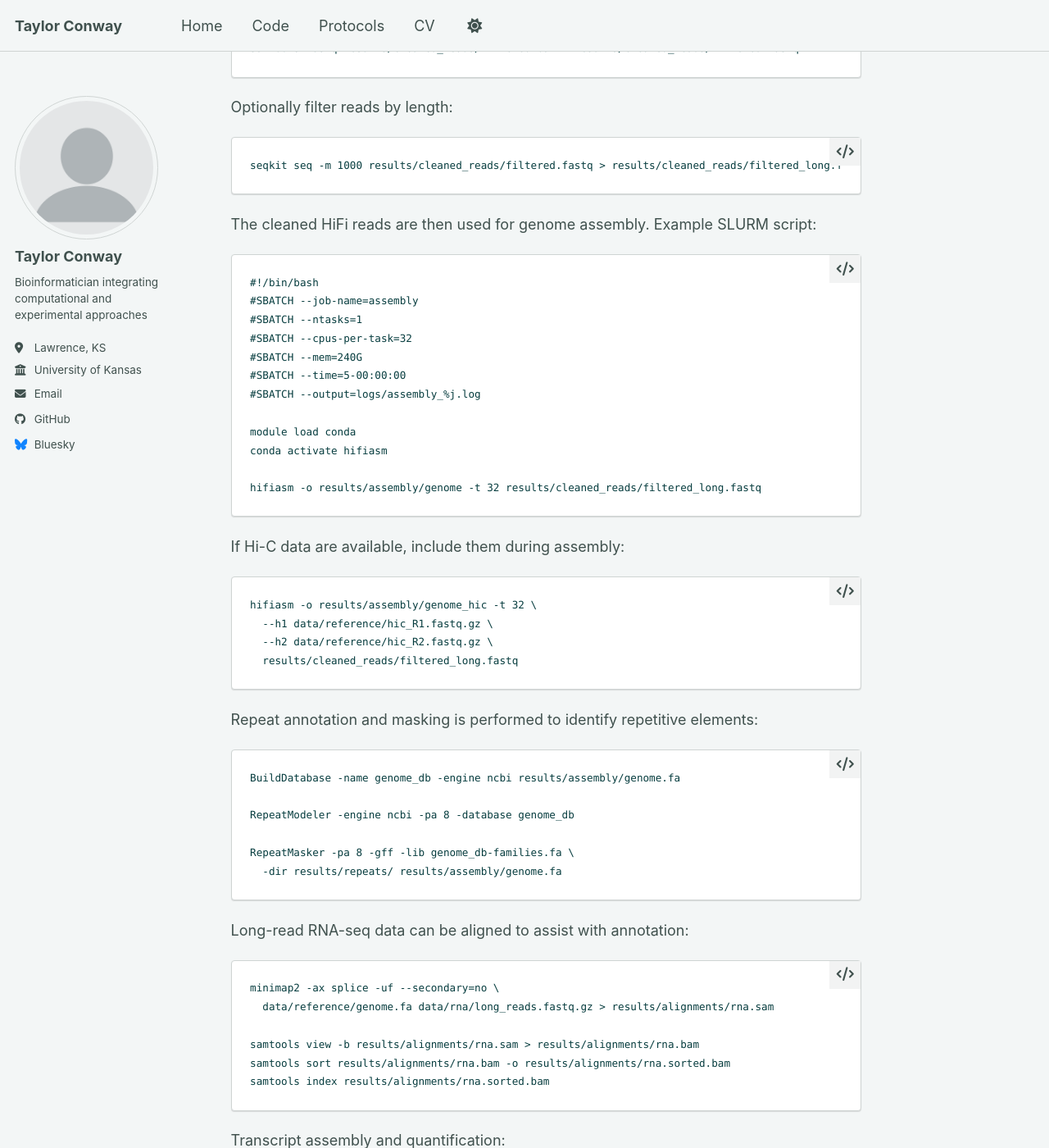
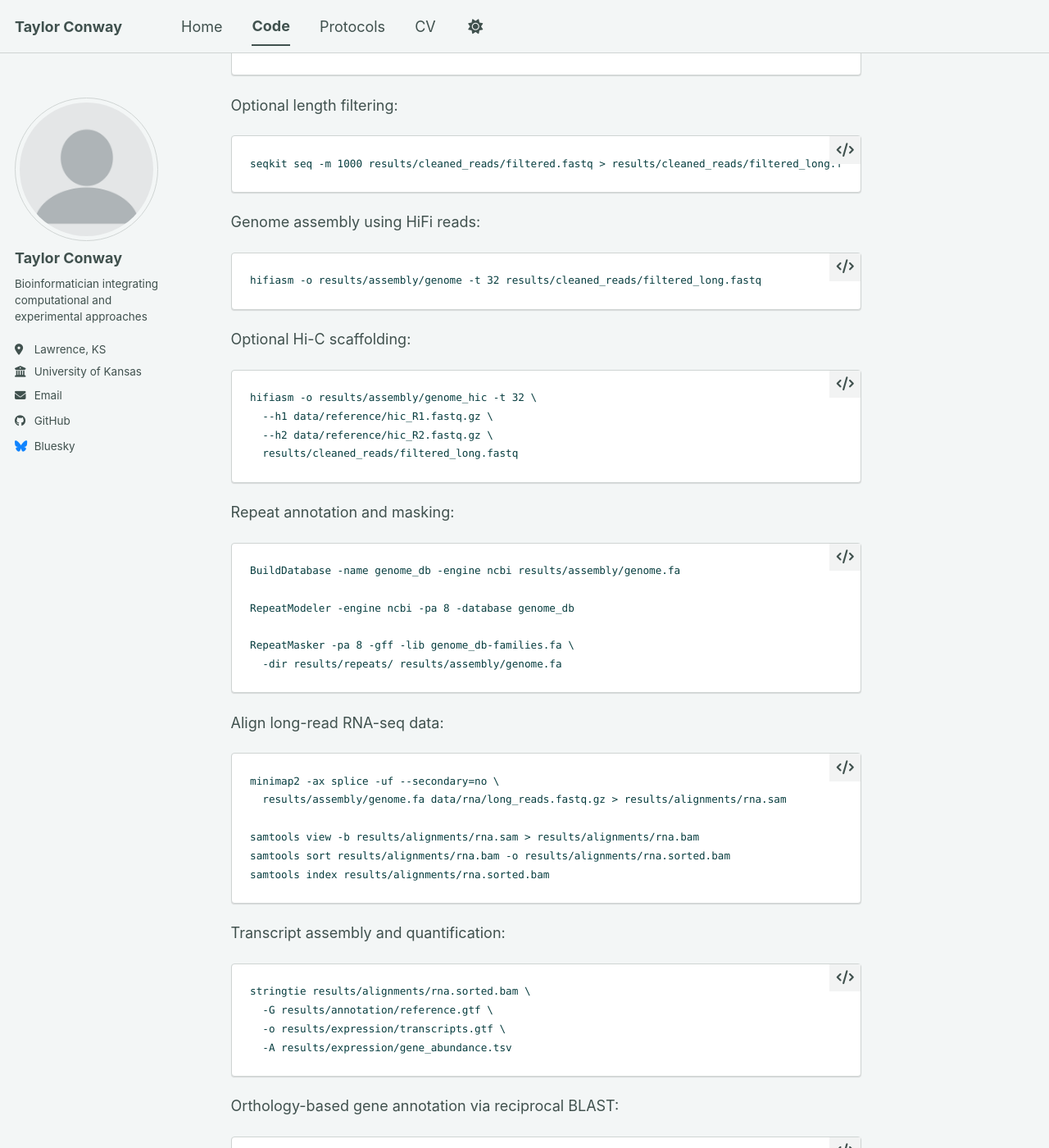
Before and after one commit to ShesCodingOverHere/TaylorConway.github.io, a Jekyll site: the page built from _pages/PacBioHiFiGenomeAssemblyandAnnotationPipeline.md, in a window 1280 px wide and 1400 px high, scrolled down 1454 px. Shown: the whole window at 82% size. Built offline with Jekyll 4.4.1, drawn with Linux system fonts in a browser that asks for light colours; a script bundle is joined from its source files by our own code; library files that are not in the unit come from our copies; some of the changed text lies outside the part shown.

Commit message:
Update and rename PacBioHiFiGenomeAssemblyandAnnotationPipeline.md to PacBioHiFiGenomeAssemblyandAnnotationPipeline.md

````diff
--- a/files/PacBioHiFiGenomeAssemblyandAnnotationPipeline.md
+++ b/_pages/PacBioHiFiGenomeAssemblyandAnnotationPipeline.md
@@ -27,19 +30,20 @@
 └── logs/
 ```
 
-HiFi reads are first generated from subreads (if starting from BAM):
+HiFi reads are generated from subreads (if starting from BAM):
 
 ```
-pbccs data/raw/input.subreads.bam results/cleaned_reads/hifi.bam --report-file results/logs/ccs_report.txt
+pbccs data/raw/input.subreads.bam results/cleaned_reads/hifi.bam \
+  --report-file results/logs/ccs_report.txt
 ```
 
-Convert to FASTQ for downstream processing:
+Convert to FASTQ:
 
 ```
 samtools fastq results/cleaned_reads/hifi.bam > results/cleaned_reads/hifi.fastq
 ```
 
-To remove contaminant reads, align HiFi reads to a contaminant reference (e.g., bacteria, adapters, host contaminants):
+Remove contaminant reads by aligning to a contaminant reference:
 
 ```
 minimap2 -d data/reference/contaminant.mmi data/reference/contaminant.fa
@@ -57,30 +61,19 @@
 samtools fastq results/cleaned_reads/filtered.bam > results/cleaned_reads/filtered.fastq
 ```
 
-Optionally filter reads by length:
+Optional length filtering:
 
 ```
 seqkit seq -m 1000 results/cleaned_reads/filtered.fastq > results/cleaned_reads/filtered_long.fastq
 ```
 
-The cleaned HiFi reads are then used for genome assembly. Example SLURM script:
+Genome assembly using HiFi reads:
 
 ```
-#!/bin/bash
-#SBATCH --job-name=assembly
-#SBATCH --ntasks=1
-#SBATCH --cpus-per-task=32
-#SBATCH --mem=240G
-#SBATCH --time=5-00:00:00
-#SBATCH --output=logs/assembly_%j.log
-
-module load conda
-conda activate hifiasm
-
 hifiasm -o results/assembly/genome -t 32 results/cleaned_reads/filtered_long.fastq
 ```
 
-If Hi-C data are available, include them during assembly:
+Optional Hi-C scaffolding:
 
 ```
 hifiasm -o results/assembly/genome_hic -t 32 \
@@ -89,7 +82,7 @@
   results/cleaned_reads/filtered_long.fastq
 ```
 
-Repeat annotation and masking is performed to identify repetitive elements:
+Repeat annotation and masking:
 
 ```
 BuildDatabase -name genome_db -engine ncbi results/assembly/genome.fa
@@ -100,11 +93,11 @@
   -dir results/repeats/ results/assembly/genome.fa
 ```
 
-Long-read RNA-seq data can be aligned to assist with annotation:
+Align long-read RNA-seq data:
 
 ```
 minimap2 -ax splice -uf --secondary=no \
-  data/reference/genome.fa data/rna/long_reads.fastq.gz > results/alignments/rna.sam
+  results/assembly/genome.fa data/rna/long_reads.fastq.gz > results/alignments/rna.sam
 
 samtools view -b results/alignments/rna.sam > results/alignments/rna.bam
 samtools sort results/alignments/rna.bam -o results/alignments/rna.sorted.bam
@@ -120,9 +113,7 @@
   -A results/expression/gene_abundance.tsv
 ```
 
-To assign ortholog-based gene names, perform reciprocal BLAST between predicted proteins and a reference proteome.
-
-Forward BLAST (query vs reference):
+Orthology-based gene annotation via reciprocal BLAST:
 
 ```
 blastp -query results/annotation/proteins.fa \
@@ -169,16 +160,12 @@
   > results/annotation/reciprocal.tsv
 ```
 
-Format forward and reciprocal hits:
+Identify reciprocal best hits:
 
 ```
 awk '{print $1 "\t" $2}' results/annotation/forward_blast.tsv > results/annotation/forward_pairs.txt
 awk '{print $2 "\t" $1}' results/annotation/reciprocal.tsv > results/annotation/reciprocal_pairs.txt
-```
 
-Identify reciprocal best hits:
-
-```
 sort results/annotation/forward_pairs.txt results/annotation/reciprocal_pairs.txt | uniq > results/annotation/rbh.txt
 ```
 
@@ -188,4 +175,4 @@
 python scripts/rename_genes.py
 ```
 
-The final outputs include a repeat-masked genome assembly, transcript-supported gene models, ortholog-informed gene names, and expression estimates. This pipeline can be extended with additional polishing, scaffolding, or comparative genomics analyses depending on project goals.
+This pipeline produces a repeat-masked genome assembly, transcript-supported gene models, ortholog-informed annotations, and expression estimates. It can be extended with additional polishing, scaffolding, or comparative genomics analyses depending on project goals.
````
Also changed, not shown: other parts of _pages/PacBioHiFiGenomeAssemblyandAnnotationPipeline.md (+6 -3 lines).
